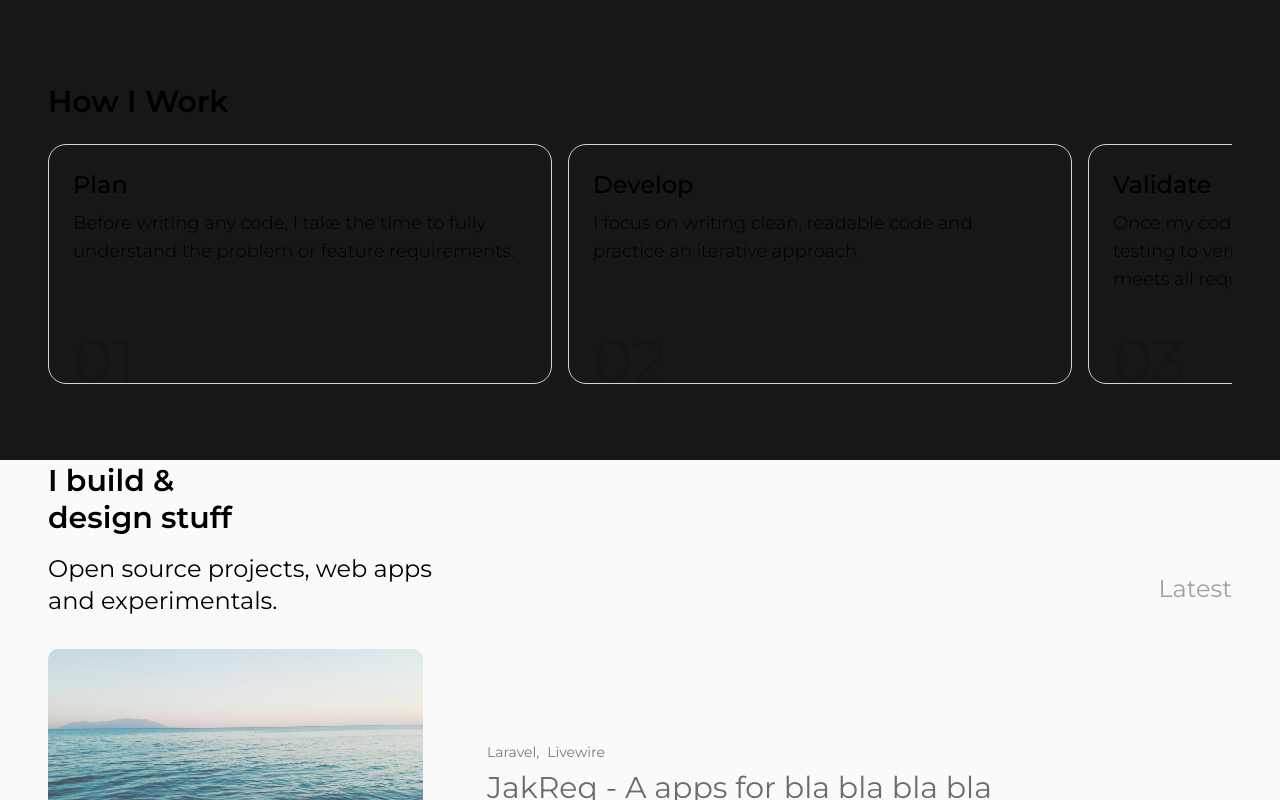
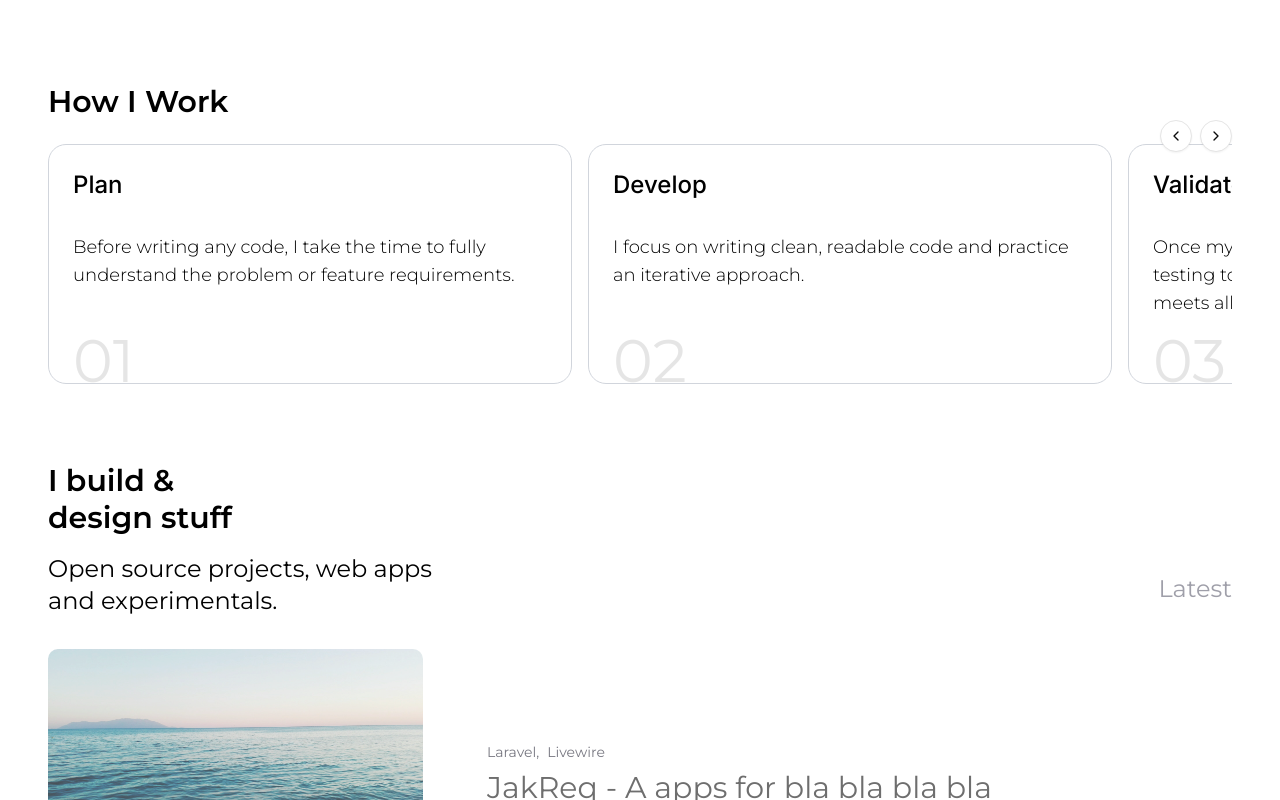
Before and after one commit to keeptrain/portfolio-vercel, a Next.js app: page / in a window 1280 px wide. Shown: the part 1180-1980 px from the top of the page. Built offline with nearby package versions, Linux system fonts and the light colour scheme.

Commit message:
style(landing): update copy statement, adjust section backgrounds and integrate carousel

```diff
--- a/src/features/landing/components/About.tsx
+++ b/src/features/landing/components/About.tsx
@@ -1,13 +1,10 @@
-"use client";
-
-import { useLanguage } from "@/contexts/LanguageContext";
 import SectionContainer from "@/components/_/SectionContainer";
 import Image from "next/image";
 import HowIWork from "./HowIWork";
 
 const About = () => {
   return (
-    <section id="about" className="bg-primary md:min-h-screen">
+    <section id="about" className="md:min-h-screen">
       <div className="grid grid-rows-1 gap-12 md:h-screen lg:grid-rows-2">
         <div className="col-span-1 mt-6 flex items-center md:mt-8">
           <SectionContainer>
--- a/src/features/landing/components/Hero.tsx
+++ b/src/features/landing/components/Hero.tsx
@@ -39,7 +39,7 @@ export default function Hero() {
               </div>
 
               <p className="text-md w-60 font-medium text-gray-900 sm:text-3xl md:w-full md:text-5xl dark:text-white/90">
-                Hi i&#39;m junior developer who like minimalist design
+                Hi i&#39;m a Software Engineer who loves clean and simple code.
               </p>
             </div>
 
--- a/src/features/landing/components/HowIWork.tsx
+++ b/src/features/landing/components/HowIWork.tsx
@@ -1,4 +1,18 @@
-import { useRef } from "react";
+"use client";
+
+import {
+  Card,
+  CardContent,
+  CardHeader,
+  CardTitle,
+} from "@/components/ui/card";
+import {
+  Carousel,
+  CarouselContent,
+  CarouselItem,
+  CarouselNext,
+  CarouselPrevious,
+} from "@/components/ui/carousel";
 
 type DataItem = {
   title: string;
@@ -24,70 +38,43 @@ const data: DataItem[] = [
   },
 ];
 
-const HowIWork = () => {
-  const containerRef = useRef<HTMLDivElement>(null);
-  const isDown = useRef(false);
-  const startX = useRef(0);
-  const startScrollLeft = useRef(0);
-
-  const onPointerDown = (e: React.PointerEvent<HTMLDivElement>) => {
-    const el = containerRef.current;
-    if (!el) return;
-
-    // capture pointer supaya move/up tetap ke elemen ini
-    (e.target as Element).setPointerCapture?.(e.pointerId);
-
-    isDown.current = true;
-    el.classList.add("drag-active"); // optional feedback
-    startX.current = e.clientX;
-    startScrollLeft.current = el.scrollLeft;
-  };
-
-  const onPointerMove = (e: React.PointerEvent<HTMLDivElement>) => {
-    const el = containerRef.current;
-    if (!el || !isDown.current) return;
-
-    e.preventDefault(); // cegah seleksi teks saat drag
-    const dx = e.clientX - startX.current;
-    const speed = 1.5; // sesuaikan
-    el.scrollLeft = startScrollLeft.current - dx * speed;
-  };
-
-  const endDrag = (e?: React.PointerEvent<HTMLDivElement>) => {
-    const el = containerRef.current;
-    isDown.current = false;
-    el?.classList.remove("drag-active");
-    if (e) (e.target as Element).releasePointerCapture?.(e.pointerId);
-  };
-
+export default function HowIWork() {
   return (
-    <div
-      ref={containerRef}
-      className="scrollbar-hide mt-6 grid grid-cols-1 gap-4 md:flex md:cursor-grab md:touch-pan-x md:overflow-x-auto md:select-none"
-      onPointerDown={onPointerDown}
-      onPointerMove={onPointerMove}
-      onPointerUp={endDrag}
-      onPointerCancel={endDrag}
-      onPointerLeave={endDrag}
+    <Carousel
+      opts={{
+        align: "start",
+        loop: true,
+      }}
+      className="mt-6 w-full"
     >
+      <CarouselContent className="-ml-4">
         {data.map((item, index) => (
-        <div
+          <CarouselItem
             key={index}
-          className="relative flex-none rounded-2xl border border-gray-300 p-4 md:h-60 md:w-1/2 md:p-6 lg:w-126 dark:border-white/30"
+            className="pl-4 basis-full md:basis-1/2 lg:basis-[45%]"
           >
-          <h3 className="text-md mb-2 font-medium text-black md:text-2xl dark:text-white">
+            <Card className="relative h-full min-h-[200px] rounded-2xl border border-gray-300 p-4 shadow-none ring-0 dark:border-white/30 md:min-h-[240px] md:p-6">
+              <CardHeader className="p-0">
+                <CardTitle className="text-md mb-2 font-medium text-black md:text-2xl dark:text-white">
                   {item.title}
-          </h3>
-          <p className="mb-6 text-xs font-light text-black md:text-lg dark:text-white/80">
+                </CardTitle>
+              </CardHeader>
+              <CardContent className="p-0">
+                <p className="mb-8 text-xs font-light text-black md:text-lg dark:text-white/80">
                   {item.desc}
                 </p>
-          <h2 className="absolute -bottom-2 text-4xl text-black/10 md:-bottom-2 md:text-6xl dark:text-white/15">
+                <span className="absolute -bottom-2 left-4 text-4xl text-black/10 md:-bottom-2 md:left-6 md:text-6xl dark:text-white/15">
                   0{index + 1}
-          </h2>
+                </span>
+              </CardContent>
+            </Card>
+          </CarouselItem>
+        ))}
+      </CarouselContent>
+      <div className="mt-4 flex justify-center gap-2 md:absolute md:top-0 md:right-0 md:-translate-y-full md:translate-x-0 md:pb-2">
+        <CarouselPrevious className="relative inset-auto translate-x-0 translate-y-0" />
+        <CarouselNext className="relative inset-auto translate-x-0 translate-y-0" />
       </div>
-      ))}
-    </div>
+    </Carousel>
   );
-};
-
-export default HowIWork;
+}
--- a/src/features/landing/components/IBuildStuff.tsx
+++ b/src/features/landing/components/IBuildStuff.tsx
@@ -29,10 +29,7 @@ const projectData: ProjectItem[] = [
 
 const IBuildStuff = () => {
   return (
-    <section
-      id="projects-blogs"
-      className="mt-12 bg-zinc-50 md:mt-0 md:min-h-screen dark:bg-black"
-    >
+    <section id="projects-blogs" className="mt-12 md:mt-0 md:min-h-screen">
       <SectionContainer>
         <div className="flex items-center md:h-screen">
           <div className="w-full space-y-2 md:space-y-4">
```
Lines whose indentation alone changed are shown as unchanged.
